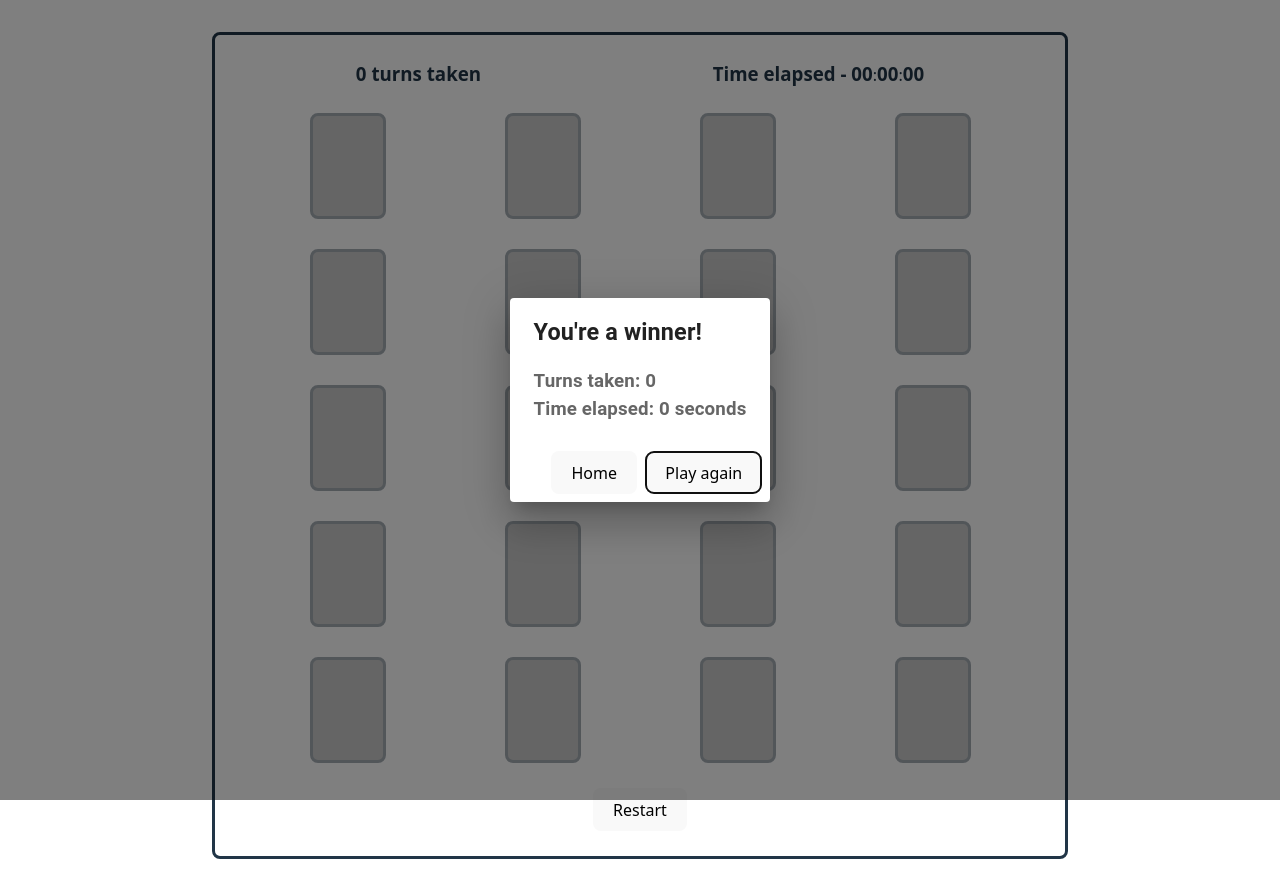
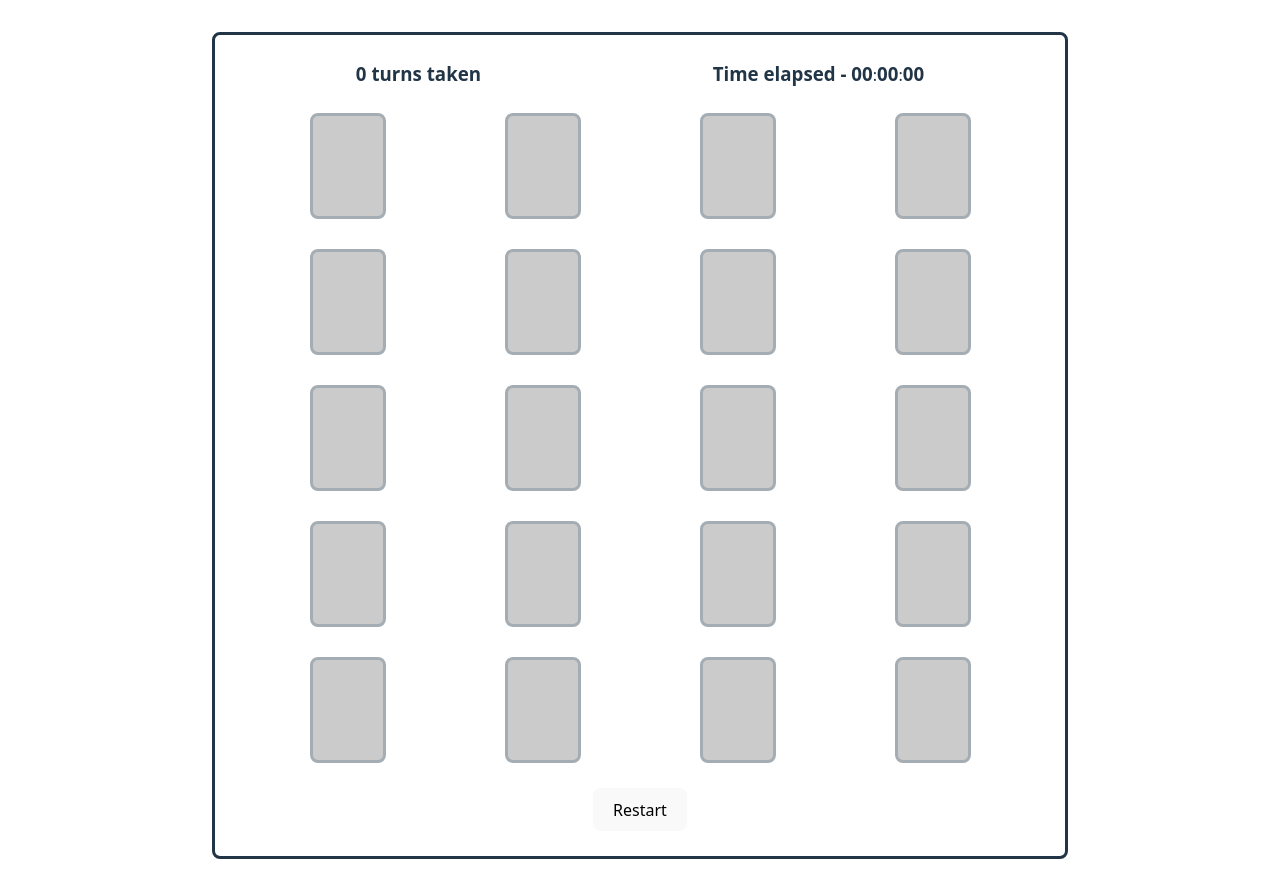
Before and after one commit to mathewacarter29/card-matcher, a React (Vite) app: page / in a window 1280 px wide. Built offline with nearby package versions, Linux system fonts and the light colour scheme.

Commit message:
dont start as winner

```diff
--- a/src/pages/Cards/Cards.tsx
+++ b/src/pages/Cards/Cards.tsx
@@ -131,7 +131,7 @@ const Cards = () => {
   const [selected, setSelected] = useState<number[]>([]);
   const [loading, setLoading] = useState(false);
   const [count, setCount] = useState(0);
-  const [isWinner, setIsWinner] = useState(true);
+  const [isWinner, setIsWinner] = useState(false);
 
   /**
    * Helper function for card clicker function
```
